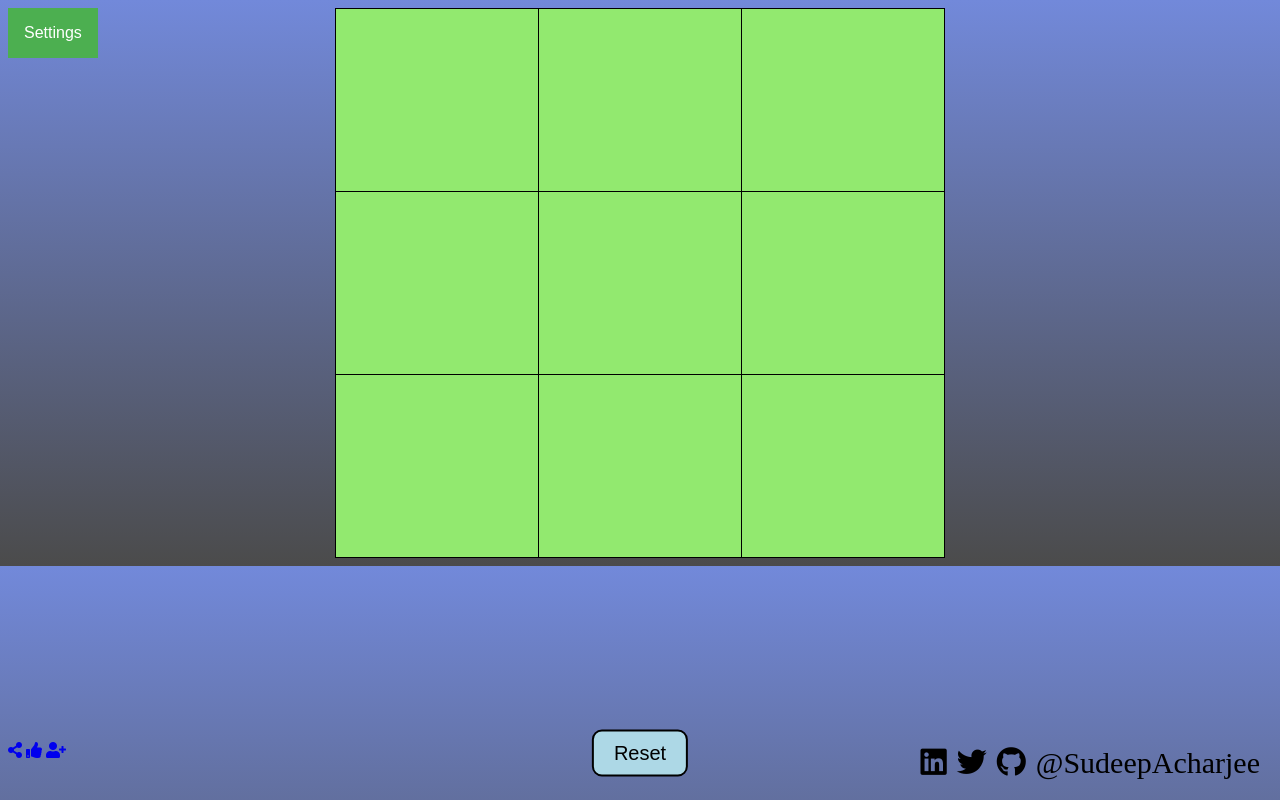
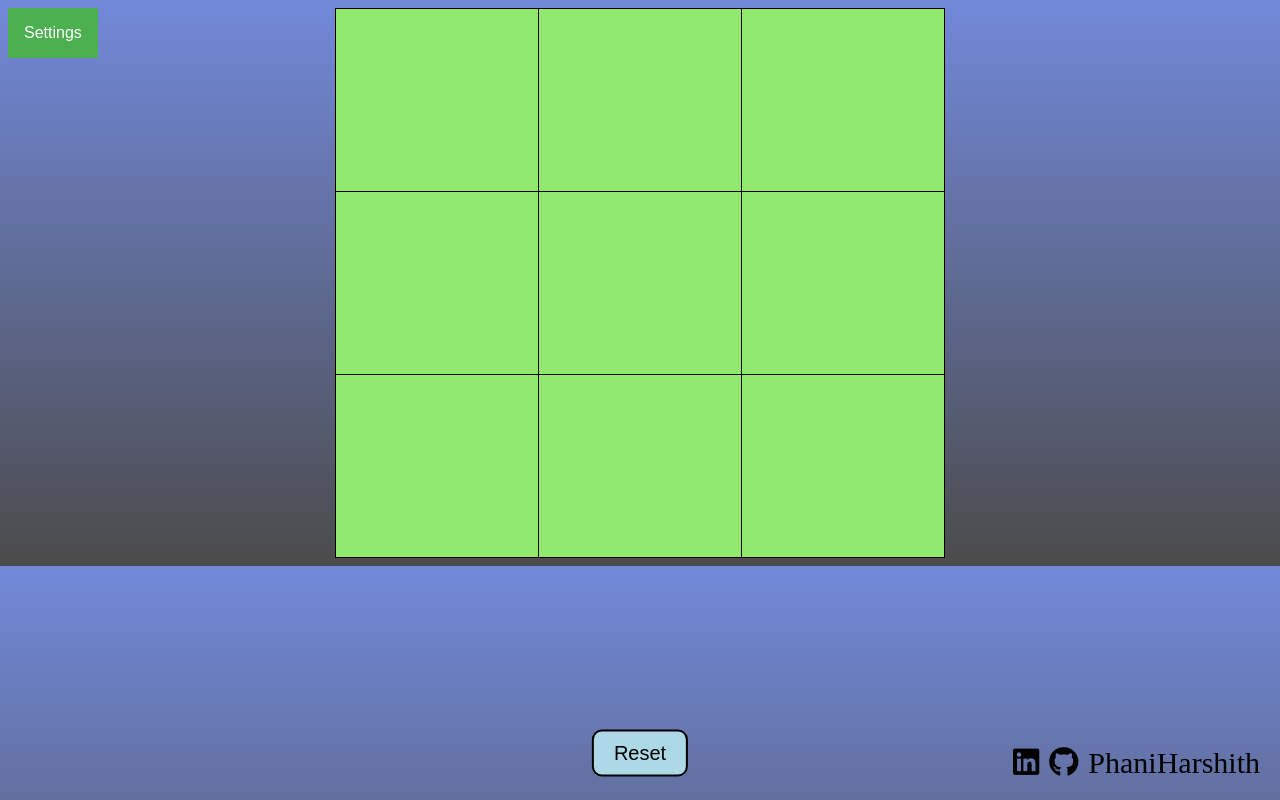
Before and after one commit to IHarshith/Front-End-Projects, a plain HTML site: page Tic-Tac-Toe/index.html in a window 1280 px wide. Drawn offline with Linux system fonts and the light colour scheme.

Commit message:
Update index.html

```diff
--- a/Tic-Tac-Toe/index.html
+++ b/Tic-Tac-Toe/index.html
@@ -26,17 +26,12 @@
     <button id="reset-button">Reset</button>
     <link rel="stylesheet" href="https://cdnjs.cloudflare.com/ajax/libs/font-awesome/5.15.3/css/all.min.css">
     <div id="social-icons">
-        <a href="https://linkedin.com/in/Sudeep%20Acharjee" target="_blank"><i class="fab fa-linkedin"></i></a>
-        <a href="https://twitter.com/@SudeepAcharjee5" target="_blank"><i class="fab fa-twitter"></i></a>
-        <a href="https://github.com/SudeepAcharjee" target="_blank"><i class="fab fa-github"></i></a>
-        <a href="#">@SudeepAcharjee</a>
+        <a href="https://www.linkedin.com/in/pilli-phani-harshith-86b521280/" target="_blank"><i class="fab fa-linkedin"></i></a>
+        <a href="https://github.com/IHarshith" target="_blank"><i class="fab fa-github"></i></a>
+        <a href="#">PhaniHarshith</a>
     </div>
     <link rel="stylesheet" href="https://cdnjs.cloudflare.com/ajax/libs/font-awesome/5.15.3/css/all.min.css">
-    <div id="icons">
-        <a href="https://linkedin.com/in/Sudeep%20Acharjee" onclick="share()"><i class="fas fa-share-alt"></i></a>
-        <a href="https://linkedin.com/in/Sudeep%20Acharjee" onclick="like()"><i class="fas fa-thumbs-up"></i></a>
-        <a href="https://linkedin.com/in/Sudeep%20Acharjee" target="_blank"><i class="fas fa-user-plus"></i></a>
-    </div>
+
     <div class="dropdown">
         <button class="dropbtn">Settings</button>
         <div class="dropdown-content">
```
